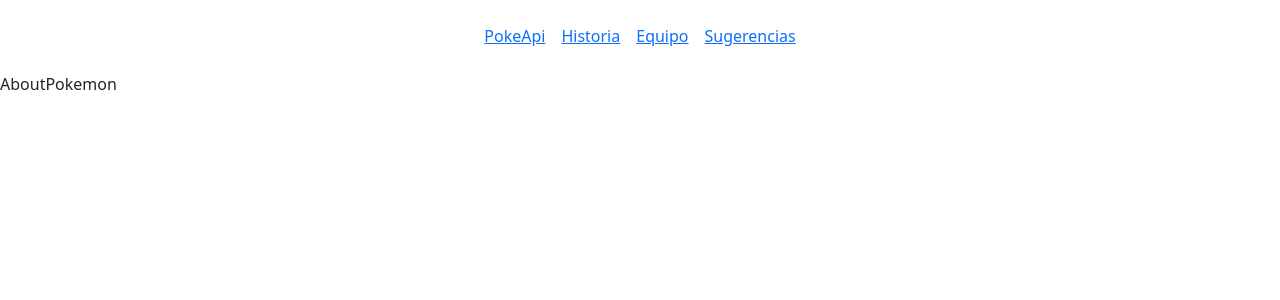
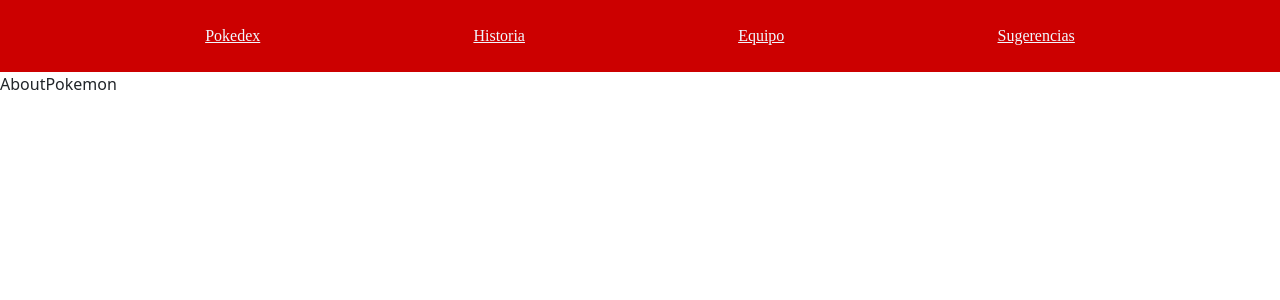
Before and after one commit to DonHack77/bit10team, a React (Vite) app: page /Historia in a window 1280 px wide. Shown: the top 300 px of the page. Built offline with nearby package versions, Linux system fonts and the light colour scheme.

Commit message:
Modificacion nav

```diff
--- a/src/App.css
+++ b/src/App.css
@@ -1,5 +1,15 @@
+/* Page Navegacion */
+.py-4{
+    font-family: 'Times New Roman', Times, serif;
+    background: #Cc0000;
+    display: flex;justify-content: space-evenly;
+}
+.mx-2{
+    color: aliceblue;
+    border-radius: 15px ;
+}
+
 /*Page Index */
-
 .card{
     justify-content: center;
     box-shadow: 1px 1px 5ppx gray;
@@ -23,6 +33,7 @@
 .card-header{
     justify-content: center;
     display: flex;
+    background: red;
 
 }
 .card-body{
--- a/src/Components/Nav.jsx
+++ b/src/Components/Nav.jsx
@@ -7,10 +7,10 @@ import { Suggestions } from "../Pages/Suggestions";
 
 export const Nav = () => {
   return (
-    <BrowserRouter>
+    <BrowserRouter >
       <nav className="py-4 text-center">
         <Link className="mx-2" to="/">
-          PokeApi
+          Pokedex
         </Link>
         <Link className="mx-2" to="/Historia">
           Historia
```
Also changed, not shown: src/Components/ConsumigApi.jsx (line endings or trailing spaces).
